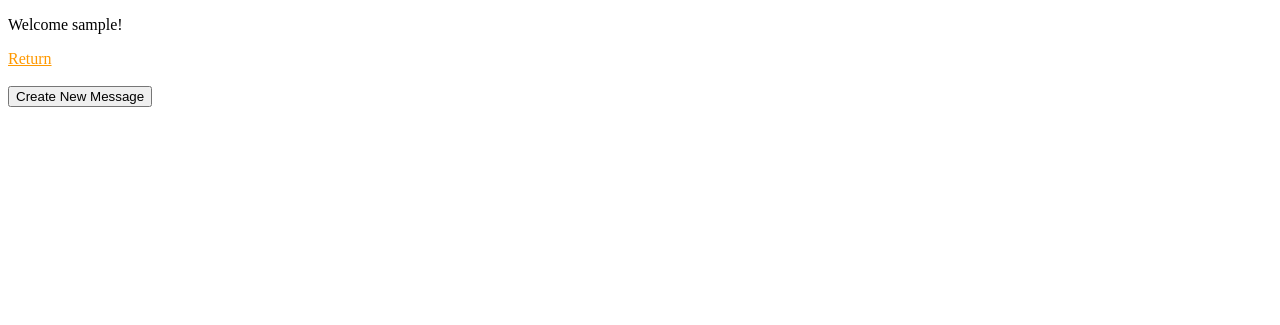
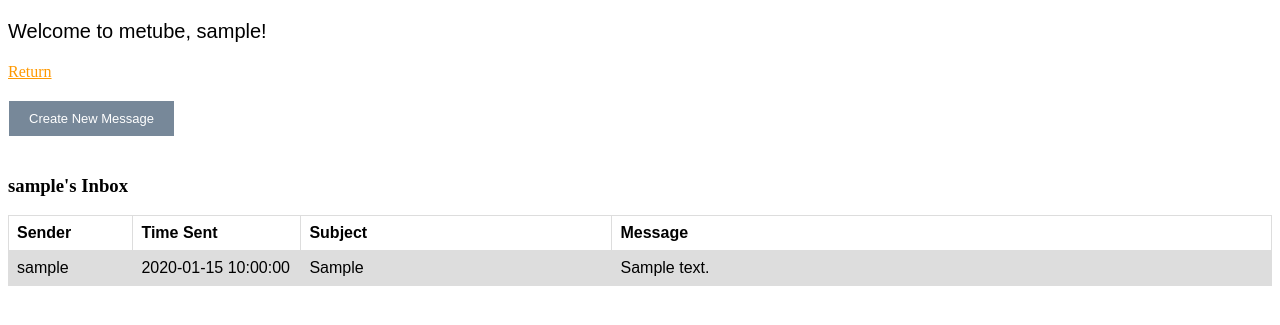
Before and after one commit to Zhaoxid/Metube_2017, a PHP site: page /message.php in a window 1280 px wide. Shown: the top 325 px of the page. Run offline with PHP 8.4, Linux system fonts and the light colour scheme; the visitor is signed in with stand-in values (Sample User, id 1); tables that the repository leaves empty hold one stand-in row (values such as "Sample post").

Commit message:
message partial done

```diff
--- a/browse.php
+++ b/browse.php
@@ -29,7 +29,7 @@ function saveDownload(id)
 <a href='update_profile.php'  style="color:#FF9900;">Update Profile</a> <br>
 <a href='media_upload.php'  style="color:#FF9900;">Upload File</a> <br>
 <a href='message.php'  style="color:#FF9900;">Message&Inbox</a> <br>
-
+<a href='index.php'  style="color:#FF9900;">Logout</a> <br>
 
 <div id='upload_result'>
 <?php
--- a/message.php
+++ b/message.php
@@ -6,16 +6,93 @@ include_once "function.php";
 ?>
 <html>
 <head>
+
+    <style>
+        button {
+            background-color: #778899;
+            border: none;
+            color: white;
+            padding: 10px 20px;
+            text-align: center;
+            text-decoration: none;
+            display: inline-block;
+            font-size: 13px;
+            margin: 2px 1px;
+            cursor: pointer;
+        }
+
+        p.bold {
+            font-family: arial, sans-serif;
+            font-size: 20px;
+            color: black;
+            font-weight = bold;
+        }
+
+        table {
+            font-family: arial, sans-serif;
+            border-collapse: collapse;
+            width: 100%;
+        }
+
+        td, th {
+            border: 1px solid #dddddd;
+            text-align: left;
+            padding: 8px;
+        }
+
+        tr:nth-child(even) {
+            background-color: #dddddd;
+        }
+    </style>
     <title> Send Message </title>
 </head>
-<p>Welcome <?php echo $_SESSION['username'];?>!</p>
+<p class="bold">Welcome to metube, <?php echo $_SESSION['username'];?>!</p>
 
-
+<?php
+    $user = $_SESSION['username'];
+    $query = "SELECT * from message where rcvusername = '$user'";
+    $result = mysql_query( $query );
+    if (!$result){
+        die ("Could not query the media table in the database: <br />". mysql_error());
+    }
+?>
 
 <body>
 <a href='browse.php'  style="color:#FF9900;">Return</a> <br><br>
 
-<button onclick="window.open('create_message.php', 'newwindow', 'width=800, height=500'); ">Create New Message</button>
+<button onclick="window.open('create_message.php', 'newwindow', 'width=700, height=350, top=300, left = 450' ); ">Create New Message</button>
+<br><br>
+<h3><?php echo $_SESSION['username']; ?>'s Inbox</h3>
+<table>
+    <col width="100">
+    <col width="135">
+    <col width="250">
+    <col width="530">
+
+    <tr>
+        <th> Sender </th>
+        <th> Time Sent</th>
+        <th> Subject </th>
+        <th> Message </th>
+    </tr>
+    <?php
+        while ($result_row = mysql_fetch_row($result)) {
+        $sduser = $result_row[2];
+        $message = $result_row[0];
+        $subject = $result_row[1];
+     ?>
+    <tr>
+        <td> <?php echo $sduser;?></td>
+        <td> <?php echo $result_row[5];?></td>
+        <td> <?php echo $subject;?></td>
+        <td> <?php echo $message;?></td>
+    </tr>
+
+    <?php
+    }
+?>
+</table>
+
 
 </body>
 </html>
--- a/update_profile.php
+++ b/update_profile.php
@@ -8,10 +8,12 @@ if(isset($_POST['submit'])) {
 	$check = user_pass_check($_SESSION['username'],$_POST['oldpwd']);
 
 	if ($check == 2) {
-				$update_error = "Incorrect old password.";
+        $update_error = "Incorrect old password.";
+        exit(-1);
 	}
 	if( $_POST['newpwd1'] != $_POST['newpwd2']) {
 		$update_error = "New passwords don't match. Try again.";
+		exit(-1);
 	}
 	$newpassword = $_POST['newpwd1'];
 	$username = $_SESSION['username'];
@@ -35,8 +37,10 @@ if(isset($_POST['submit'])) {
    	 }
  	?>
 <p>Welcome <?php echo $_SESSION['username'];?>!</p>
+
 <a href='browse.php'  style="color:#FF9900;">Return</a> <br><br>
 
+<h4> Change Password</h4>
 <form action="update_profile.php" method="post" >
         Old Password: <input type="password" name = "oldpwd" required></input><br/>
         New Password:<input type="password" name = "newpwd1" required></input><br/>
```
Also changed, not shown: send_message.php (+20 -2 lines). Lines whose indentation alone changed are shown as unchanged.
